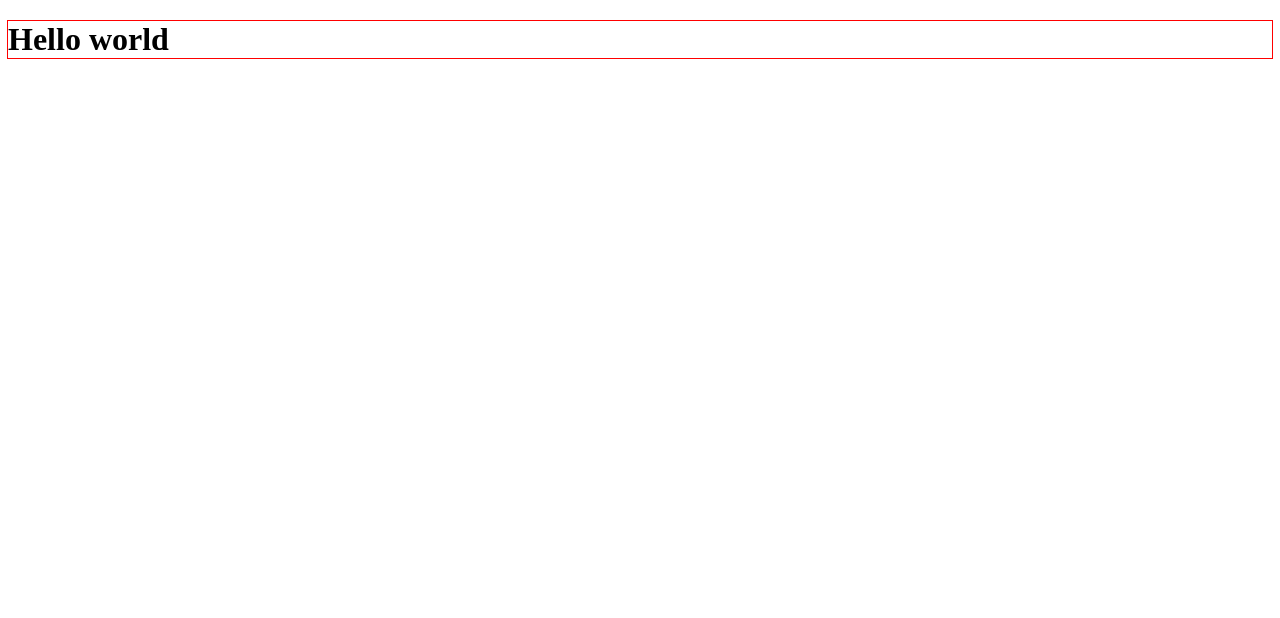
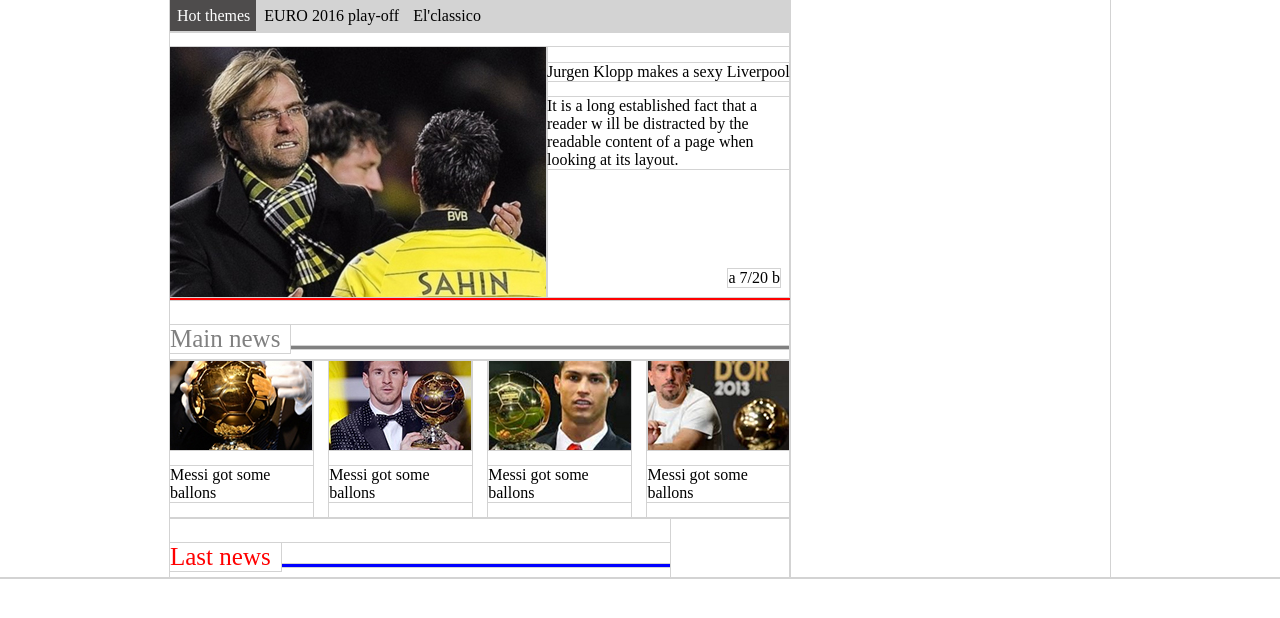
Before and after one commit to anddrews/test-it, a website: page src/index.html in a window 1280 px wide. Drawn offline with nearby package versions, Linux system fonts and the light colour scheme; files that its build step writes are made by us from their sources.

Commit message:
initial commit

```diff
--- a/src/index.html
+++ b/src/index.html
@@ -7,6 +7,23 @@
     <title>Hello world</title>
   </head>
   <body>
-    <h1>Hello world</h1>
+    <div class="container inline">
+      <div class="main-content">
+        @@include("./partials/main-menu/_main-menu.html")
+        @@include("./partials/slider/_slider.html")
+        @@include('./partials/main-news/_main-news.html')
+        <div class="two-column">
+          <div class="last-news-container">
+            @@include('./partials/last-news/_last-news.html')
+          </div>
+        </div>
+      </div>
+      <aside class="aside">
+
+      </aside>
+    </div>
+    <footer>
+
+    </footer>
   </body>
 </html>
--- a/src/main.scss
+++ b/src/main.scss
@@ -1,3 +1,51 @@
 html * {
-  outline: 1px solid red;
+  outline: 1px solid lightgray;
 }
+@import "./partials/main-menu/main-menu.scss";
+@import "./partials/slider/slider.scss";
+@import "./partials/section-header/section-header.scss";
+@import "./partials/main-news/main-news.scss";
+
+html,
+body,
+ul {
+  margin: 0;
+  padding: 0;
+}
+
+ul {
+  list-style-type: none;
+}
+
+.container {
+  max-width: 940px;
+  display: flex;
+  flex-direction: column;
+  margin: 0 auto;
+}
+
+.container.inline {
+  flex-direction: row;
+}
+
+.aside {
+  width: 320px;
+}
+
+.main-content {
+  flex: 1 0 auto;
+  max-width: 620px;
+}
+
+.section {
+  padding-top: 25px;
+}
+
+.two-column {
+  display: flex;
+}
+
+.last-news-container {
+  max-width: 500px;
+  flex: 1 0 auto;
+}
--- /dev/null
+++ b/src/partials/last-news/_last-news.html
@@ -0,0 +1,3 @@
+<section class="section">
+    @@include("../section-header/_section-header.html", {"title": "Last news", "titleColor": "red", "underLineColor": "blue"})
+</section>
--- /dev/null
+++ b/src/partials/main-menu/_main-menu.html
@@ -0,0 +1,11 @@
+<ul class="main-menu">
+    <li class="main-menu__item main-menu__item-active">
+        Hot themes
+    </li>
+    <li class="main-menu__item">
+        EURO 2016 play-off
+    </li>
+    <li class="main-menu__item">
+        El'classico
+    </li>
+</ul>
--- /dev/null
+++ b/src/partials/main-menu/main-menu.scss
@@ -0,0 +1,11 @@
+.main-menu {
+    display: flex;
+    background-color: lightgray;
+}
+.main-menu__item {
+    padding: 7px;
+}
+.main-menu__item-active {
+    background-color: rgb(78, 76, 76);
+    color: #fff;
+}
--- /dev/null
+++ b/src/partials/main-news/_main-news.html
@@ -0,0 +1,29 @@
+<section class="section">
+    @@include("../section-header/_section-header.html", {"title": "Main news", "titleColor": "grey", "underLineColor": "grey"})
+    <div class="news">
+        <div class="news__item">
+            <img src="./img/item1.jpg" alt="">
+            <p>
+                Messi got some ballons
+            </p>
+        </div>
+        <div class="news__item">
+            <img src="./img/item2.jpg" alt="">
+            <p>
+                Messi got some ballons
+            </p>
+        </div>
+        <div class="news__item">
+            <img src="./img/item3.jpg" alt="">
+            <p>
+                Messi got some ballons
+            </p>
+        </div>
+        <div class="news__item">
+            <img src="./img/item4.jpg" alt="">
+            <p>
+                Messi got some ballons
+            </p>
+        </div>
+    </div>
+</section>
--- /dev/null
+++ b/src/partials/main-news/main-news.scss
@@ -0,0 +1,11 @@
+.news {
+    display: flex;
+    justify-content: space-between;
+}
+
+.news__item {
+    width: 23%;
+    display: flex;
+    flex-direction: column;
+    align-items: center;
+}
--- /dev/null
+++ b/src/partials/section-header/_section-header.html
@@ -0,0 +1,6 @@
+<div class="section-header">
+    <div class="section-header__title" style="color: @@titleColor">
+        @@title
+    </div>
+    <div class="section-header__underline" style="background-color: @@underLineColor"></div>
+</div>
--- /dev/null
+++ b/src/partials/section-header/section-header.scss
@@ -0,0 +1,20 @@
+.section-header {
+    position: relative;
+    padding-bottom: 7px;
+}
+
+.section-header__title {
+    background-color: #fff;
+    display: inline-block;
+    padding-right: 10px;
+    font-size: 25px;
+}
+
+.section-header__underline {
+    height: 3px;
+    width: 100%;
+    position: absolute;
+    bottom: 11px;
+    left: 0;
+    z-index: -1;
+}
--- /dev/null
+++ b/src/partials/slider/_slider.html
@@ -0,0 +1,16 @@
+<div class="slider">
+    <img src="./img/klopp.jpg">
+    <div class="slider__description">
+        <p class="slider-description-header">
+            Jurgen Klopp makes a sexy Liverpool
+        </p>
+        <p class="slider-description-content">
+            It is a long established fact that a reader w
+            ill be distracted by the readable content of
+             a page when looking at its layout.
+        </p>
+    </div>
+    <div class="slider__navigation">
+        a 7/20 b
+    </div>
+</div>
--- /dev/null
+++ b/src/partials/slider/slider.scss
@@ -0,0 +1,15 @@
+.slider {
+    padding-top: 15px;
+    position: relative;
+    border-bottom: 3px solid red;
+    display: flex;
+}
+
+.slider__navigation {
+    position: absolute;
+    bottom: 10px;
+    right: 10px;
+}
+
+.slider__description {
+}
```
Also changed, not shown: src/img/item1.jpg (added), src/img/item2.jpg (added), src/img/item3.jpg (added), src/img/item4.jpg (added), src/img/klopp.jpg (added), src/partials/last-news/last-news.scss (added).
